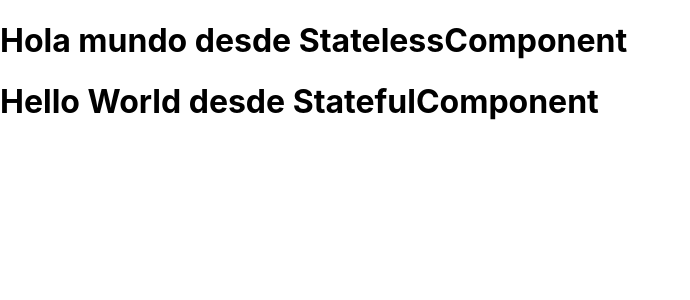
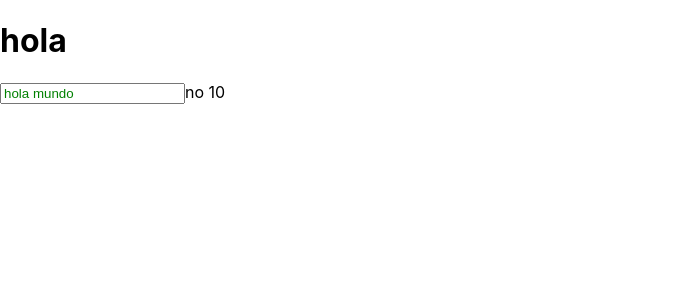
Before and after one commit to carlosangarcia/LearningReactProject-2, a React (Create React App) app: page / in a window 1280 px wide. Shown: the top 300 px of the page, without its empty margins (0-690 px from the left). Built offline with nearby package versions, Linux system fonts and the light colour scheme.

Commit message:
inicio uso JSX

```diff
--- a/src/App.js
+++ b/src/App.js
@@ -4,11 +4,30 @@ import './App.css';
 import StatelessComponent from './StatelessComponent';
 import StatefulComponent from './StatefulComponent'
 class App extends Component {
+
+    evento(e){
+        alert(e.target.value)
+    }
     render() {
+        let calculo = 1 + 1009;
+
+        let style = null;
+        if(calculo == 10){
+            style = {color:'red'}
+        } else {
+            style = {color:'green'}
+        }
+
         return (
             <div>
-            <StatelessComponent />
-            <StatefulComponent />
+              <h1>hola</h1>
+              <input
+              onClick={this.evento.bind(this)}
+              type="txt"
+              value="hola mundo"
+              className="green"
+              style={style}/>
+              {calculo == 10 ? "10":"no 10"}
             </div>
         );
       }
```
Lines whose indentation alone changed are shown as unchanged.
